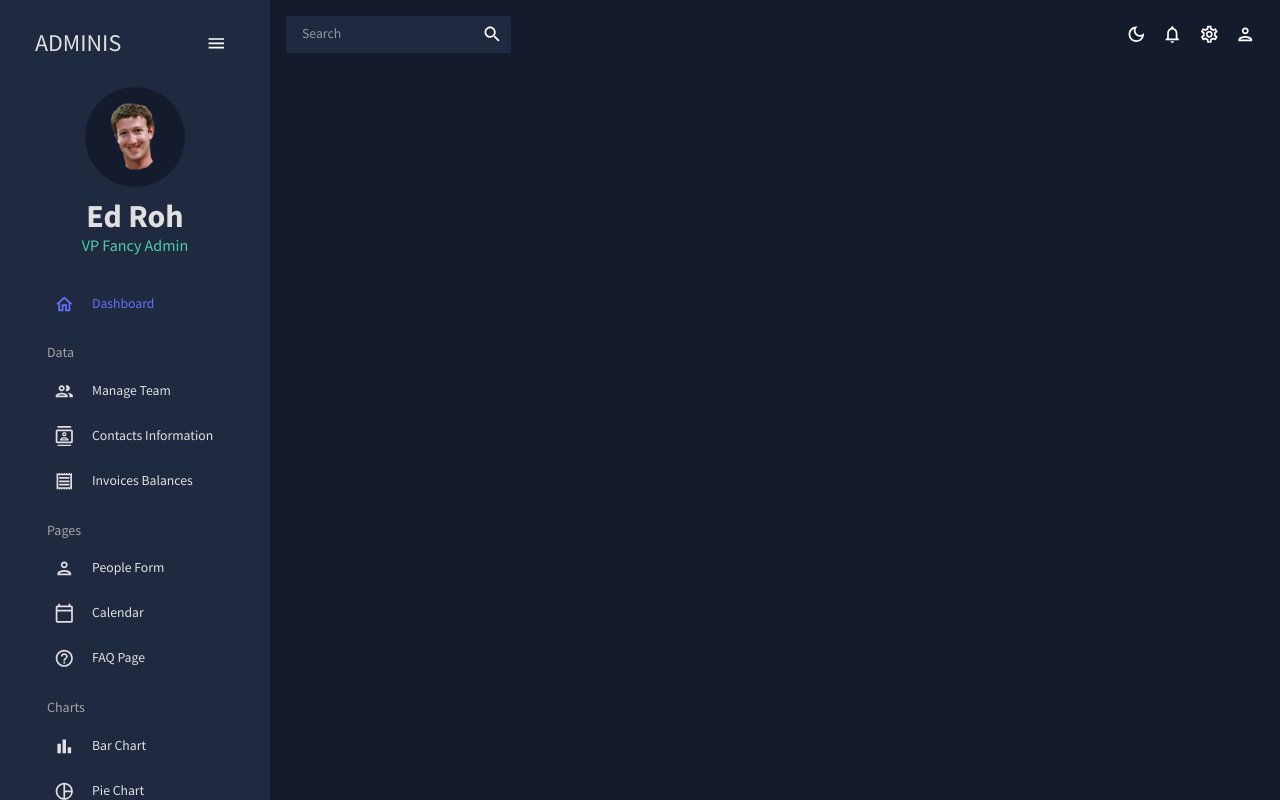
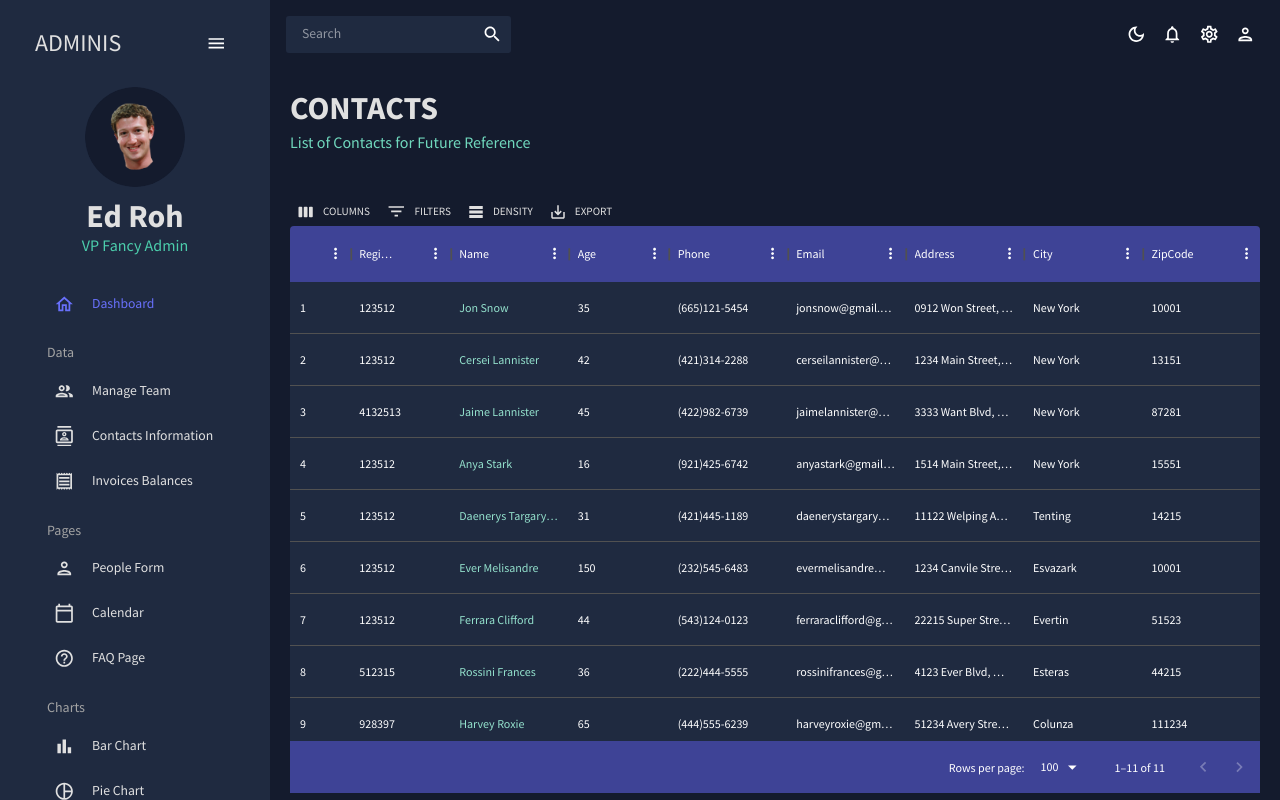
Before and after one commit to mayank-9031/Admin-Dashboard-App, a React (Create React App) app: page /contacts in a window 1280 px wide. Built offline with nearby package versions, Linux system fonts and the light colour scheme.

Commit message:
contact info added

```diff
--- a/public/index.html
+++ b/public/index.html
@@ -9,35 +9,14 @@
       name="description"
       content="Web site created using create-react-app"
     />
-    <link rel="apple-touch-icon" href="%PUBLIC_URL%/logo192.png" />
-    <!--
-      manifest.json provides metadata used when your web app is installed on a
-      user's mobile device or desktop. See https://developers.google.com/web/fundamentals/web-app-manifest/
-    -->
+
     <link rel="manifest" href="%PUBLIC_URL%/manifest.json" />
-    <!--
-      Notice the use of %PUBLIC_URL% in the tags above.
-      It will be replaced with the URL of the `public` folder during the build.
-      Only files inside the `public` folder can be referenced from the HTML.
 
-      Unlike "/favicon.ico" or "favicon.ico", "%PUBLIC_URL%/favicon.ico" will
-      work correctly both with client-side routing and a non-root public URL.
-      Learn how to configure a non-root public URL by running `npm run build`.
-    -->
-    <title>React App</title>
+    <title>Admin Dashboard</title>
   </head>
   <body>
     <noscript>You need to enable JavaScript to run this app.</noscript>
     <div id="root"></div>
-    <!--
-      This HTML file is a template.
-      If you open it directly in the browser, you will see an empty page.
 
-      You can add webfonts, meta tags, or analytics to this file.
-      The build step will place the bundled scripts into the <body> tag.
-
-      To begin the development, run `npm start` or `yarn start`.
-      To create a production bundle, use `npm run build` or `yarn build`.
-    -->
   </body>
 </html>
--- a/src/App.js
+++ b/src/App.js
@@ -5,8 +5,8 @@
 import Topbar from "./scenes/global/Topbar";
 import Dashboard from "./scenes/dashboard";
 import Team from "./scenes/team";
+import Contacts from "./scenes/contacts";
 // import Invoices from "./scenes/invoices";
-// import Contacts from "./scenes/contacts";
 // import Bar from "./scenes/bar";
 // import Form from "./scenes/form";
 // import Line from "./scenes/line";
@@ -31,7 +31,7 @@
             <Routes>
               <Route path="/" element={<Dashboard />} />
               <Route path="/team" element={<Team />} />
-              {/* <Route path="/contacts" element={<Contacts />} /> */}
+              <Route path="/contacts" element={<Contacts />} />
               {/* <Route path="/invoices" element={<Invoices />} /> */}
               {/* <Route path="/form" element={<Form />} /> */}
               {/* <Route path="/bar" element={<Bar />} /> */}
--- /dev/null
+++ b/src/scenes/contacts/index.jsx
@@ -0,0 +1,100 @@
+import { Box } from "@mui/material";
+import { DataGrid, GridToolbar } from "@mui/x-data-grid";
+import { tokens } from "../../theme";
+import { mockDataContacts } from "../../data/mockData";
+import Header from "../../components/Header";
+import { useTheme } from "@mui/material";
+
+const Team = () => {
+  const theme = useTheme();
+  const colors = tokens(theme.palette.mode);
+
+  const columns = [
+    { field: "id", headerName: "ID", flex: 0.5 },
+    { field: "registrarId", headerName: "Registrar ID" },
+    {
+      field: "name",
+      headerName: "Name",
+      flex: 1,
+      cellClassName: "name-column--cell",
+    },
+    {
+      field: "age",
+      headerName: "Age",
+      type: "number",
+      headerAlign: "left",
+      align: "left",
+    },
+    {
+      field: "phone",
+      headerName: "Phone",
+      flex: 1,
+    },
+    {
+      field: "email",
+      headerName: "Email",
+      flex: 1,
+    },
+    {
+      field: "address",
+      headerName: "Address",
+      flex: 1,
+    },
+    {
+      field: "city",
+      headerName: "City",
+      flex: 1,
+    },
+    {
+      field: "zipCode",
+      headerName: "ZipCode",
+      flex: 1,
+    },
+  ];
+
+  return (
+    <Box m="20px">
+      <Header
+        title="CONTACTS"
+        subtitle="List of Contacts for Future Reference"
+      />
+      <Box
+        m="40px 0 0 0"
+        height="75vh"
+        sx={{
+          "& .MuiDataGrid-root": {
+            border: "none",
+          },
+          "& .MuiDataGrid-cell": {
+            borderBottom: "none",
+          },
+          "& .name-column--cell": {
+            color: colors.greenAccent[300],
+          },
+          "& .MuiDataGrid-columnHeaders": {
+            backgroundColor: colors.blueAccent[700],
+            borderBottom: "none",
+          },
+          "& .MuiDataGrid-virtualScroller": {
+            backgroundColor: colors.primary[400],
+          },
+          "& .MuiDataGrid-footerContainer": {
+            borderTop: "none",
+            backgroundColor: colors.blueAccent[700],
+          },
+          "& .MuiDataGrid-toolbarContainer .MuiButton-text": {
+            color: `${colors.grey[100]} !important`,
+          },
+        }}
+      >
+        <DataGrid
+          rows={mockDataContacts}
+          columns={columns}
+          components={{ Toolbar: GridToolbar }} // this property is user to filter the data
+        />
+      </Box>
+    </Box>
+  );
+};
+
+export default Team;
```
